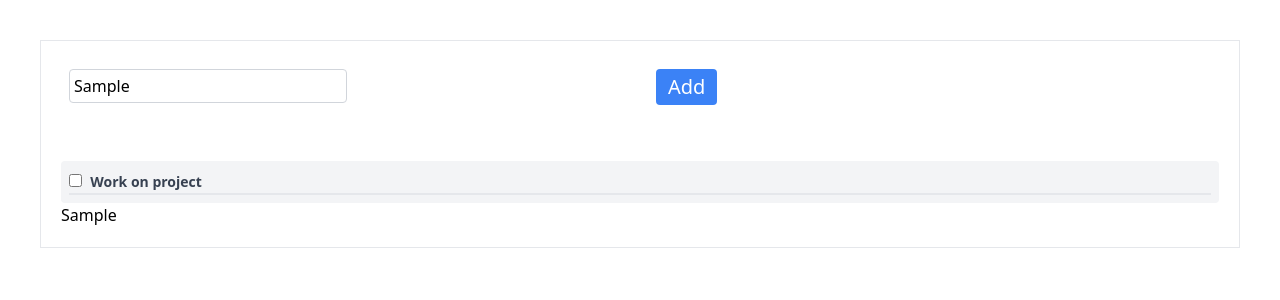
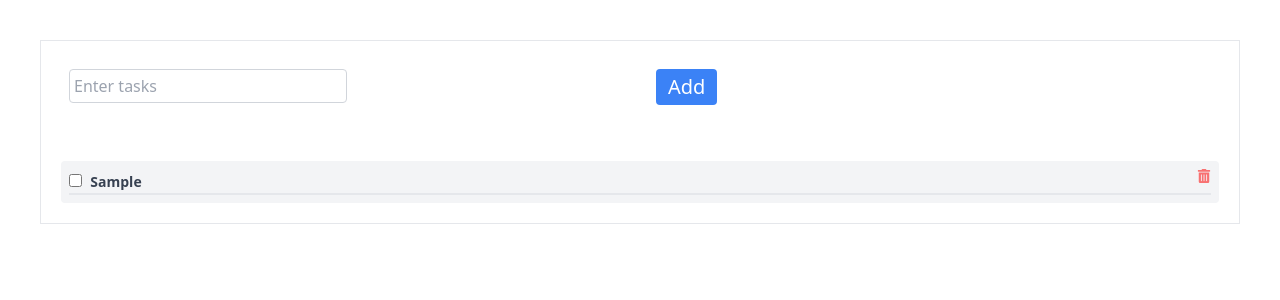
Before and after one commit to glitchy-cat/glitchy-notes, a Next.js app: page / in a window 1280 px wide. Both pictures are taken after typing "Sample" into the empty fields and a click on the button "Add". Shown: the top 300 px of the page. Built offline with nearby package versions, Linux system fonts and the light colour scheme.

Commit message:
Completed todoitem component

```diff
--- a/components/additem.jsx
+++ b/components/add-item.jsx
@@ -1,4 +1,5 @@
 import React, { useState, useEffect } from "react";
+import Todoitem from "./todo-item.jsx";
 
 function Addtodo(props) {
   const [inputText, setInputText] = useState("");
@@ -10,7 +11,21 @@ function Addtodo(props) {
   };
 
   const addItem = async () => {
-    setList([...list, inputText]);
+    if (inputText.trim().length > 0) {
+      setList([...list, inputText]);
+      setInputText("");
+    }
+  };
+
+  const onEnterPress = async (e) => {
+    if (e.key === "Enter") {
+      if (inputText.trim().length > 0)
+        // adds text to the list
+        //setInputText(e.currentTarget.value);
+        // updates the list
+        setList([...list, inputText]);
+      setInputText("");
+    }
   };
 
   return (
@@ -24,40 +39,32 @@ function Addtodo(props) {
             placeholder="Enter tasks"
             value={inputText}
             onChange={onInputChange}
+            onKeyDown={onEnterPress}
           />
         </div>
         <div className={"p-2"}>
-          <button className={'p-1 rounded pl-3 pr-3 cursor-pointer text-white text-xl bg-blue-500'} onClick={addItem}>
+          <button
+            className={
+              "p-1 rounded pl-3 pr-3 cursor-pointer text-white text-xl bg-blue-500"
+            }
+            onClick={addItem}
+          >
             Add
           </button>
         </div>
       </div>
 
-      <br/>
-      <br/>
-      <div className={'bg-gray-100 p-2 rounded'}>
+      <br />
+      <br />
+      {list.length>0 &&
+      <div className={"bg-gray-100 p-2 rounded"}>
         <ul>
-          <li className={'border-b-2 border-cool-gray-300'}>
-            <input type="checkbox"/>&nbsp;&nbsp;
-            <span className={'text-gray-700 font-semibold text-sm'}>Work on project</span>
-          </li>
+          {list.map((item, idx) => {
+            return <Todoitem key={idx} item={item} />;
+          })}
         </ul>
       </div>
-
-      <ul>
-        {list.map((item, idx) => {
-          return <li key={idx}> {item} </li>;
-        })}
-      </ul>
-
-
-
-
-
-
-
-
-    </div>
+    }</div>
   );
 }
 
--- /dev/null
+++ b/components/todo-item.jsx
@@ -0,0 +1,14 @@
+import React, { useState, useEffect } from "react";
+import { FaTrashAlt } from 'react-icons/fa';
+
+function Todoitem(props) {
+
+    return(
+        <li className={'border-b-2 border-cool-gray-200'}>
+            <input type="checkbox"/>&nbsp;&nbsp;
+            <span className={'text-gray-700 font-semibold text-sm'}>{props.item}<FaTrashAlt className={'float-right fill-current text-red-400 '} /></span>
+          </li>
+    );
+}
+
+export default Todoitem;
--- a/package.json
+++ b/package.json
@@ -14,6 +14,7 @@
     "postcss": "^8.2.8",
     "react": "^17.0.1",
     "react-dom": "^17.0.1",
+    "react-icons": "^4.2.0",
     "tailwindcss": "^2.0.3"
   },
   "devDependencies": {
--- a/pages/index.js
+++ b/pages/index.js
@@ -1,4 +1,4 @@
-import Addtodo from '../components/additem';
+import Addtodo from '../components/add-item';
 
 export default function Home() {
   return (
```
Also changed, not shown: 1 other file (tests, documents, lock files or other folders).
